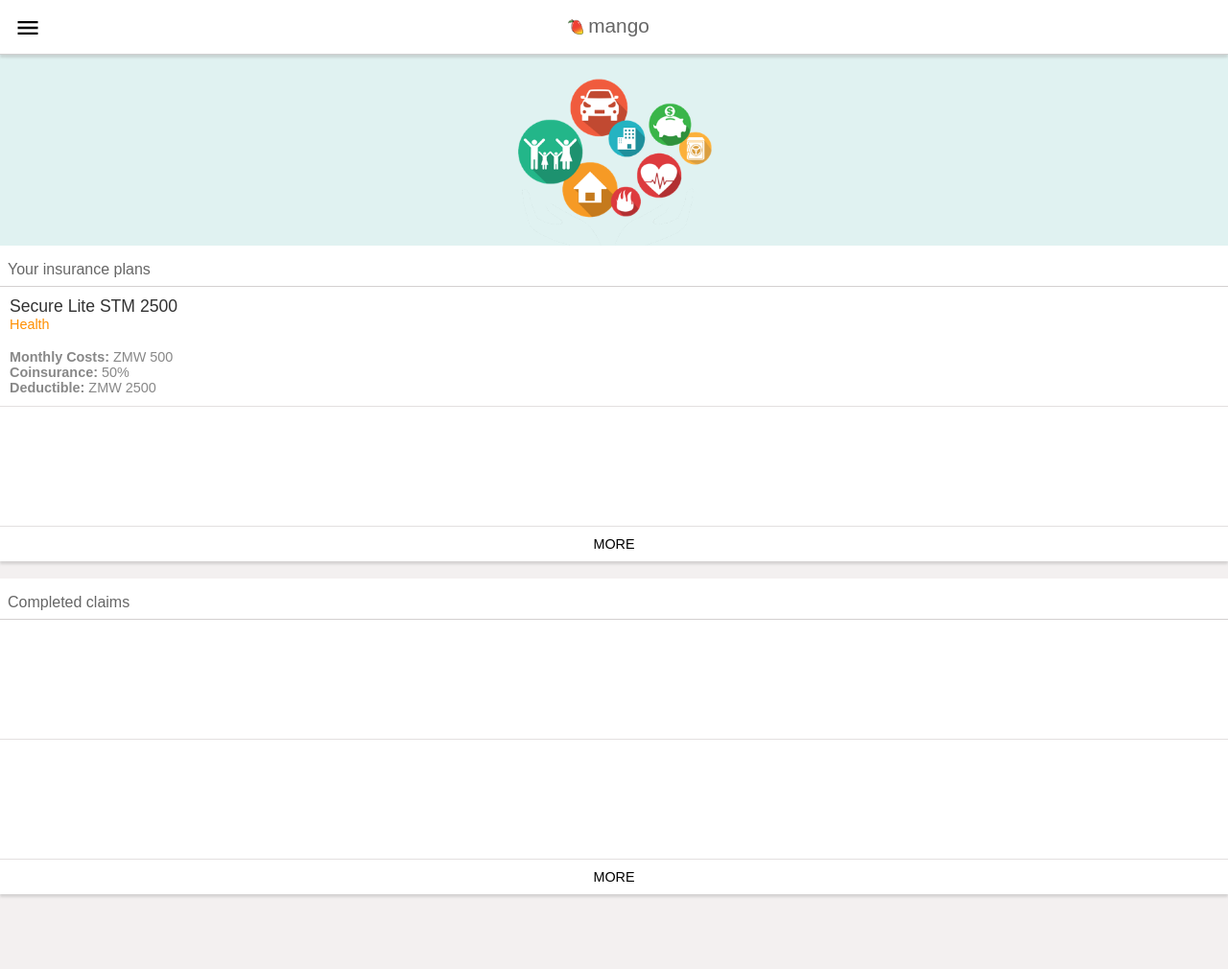
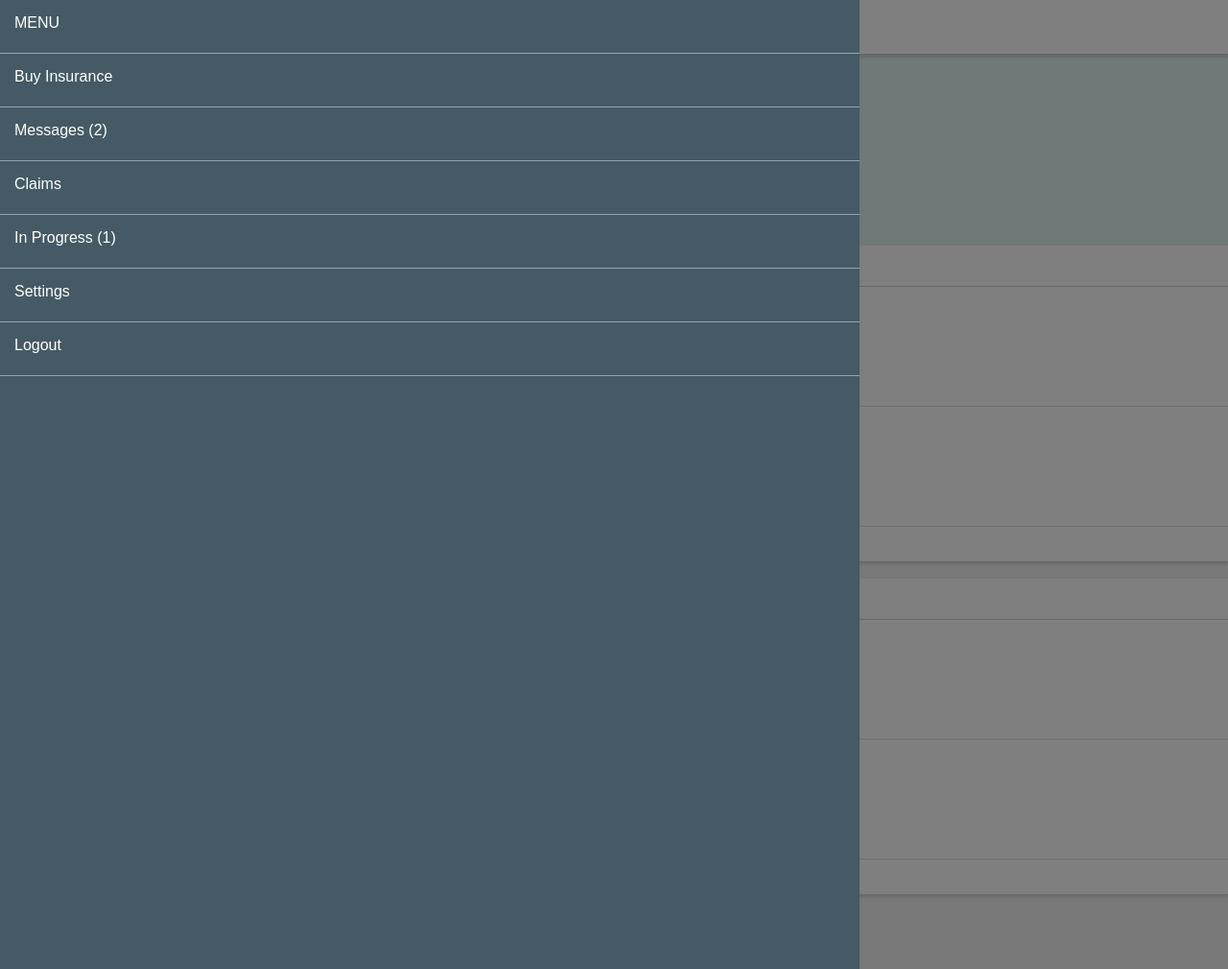
Before and after one commit to shimps/mango, a Django app: page / in a window 1280 px wide. Shown: the whole page at 96% size. Run offline with Django 3.2, Linux system fonts and the light colour scheme; parts of the project's set-up code (start-up, migrations or seed data) failed here and were passed over.

Commit message:
populated side meuu

```diff
--- a/mango/assets/base.css
+++ b/mango/assets/base.css
@@ -1,3 +1,49 @@
+#fader_box{
+	position:fixed;
+	width:100%;
+	height:100%;
+	background-color:#000000;
+	opacity:0.5;
+	top:0px;
+	left:0px;
+	z-index:4;
+	#display:none;
+}
+
+#side_menu{
+	position:fixed;
+	height:100%;
+	width:70%;
+	background-color:#455A64;
+	top:0px;
+	left:0px;
+	z-index:5;
+	font-family:'Arial';
+}
+
+#side_menu_title{
+	color:#FFFFFF;
+	width:100%;
+	box-sizing:border-box;
+	border-bottom:solid 1px #90A4AE;
+	padding:15px;
+	height:56px;
+	font-size:1em;
+}
+.side_menu_item{
+	color:#FFFFFF;
+	width:100%;
+	box-sizing:border-box;
+	border-bottom:solid 1px #90A4AE;
+	padding:15px;
+	height:56px;
+	font-size:1em;
+}
+
+.side_menu_item:active{
+	background-color:#81C784;
+}
+
 #status_bar{
 	top:0px;
 	left:0px;
--- a/mango/templates/base.html
+++ b/mango/templates/base.html
@@ -52,6 +52,34 @@
 
 </div>
 
+<div id="fader_box">
+
+</div>
+
+<div id="side_menu">
+<div id="side_menu_title">
+MENU
+</div>
+<div class="side_menu_item">
+Buy Insurance
+</div>
+<div class="side_menu_item">
+Messages (2)
+</div>
+<div class="side_menu_item">
+Claims
+</div>
+<div class="side_menu_item">
+In Progress (1)
+</div>
+<div class="side_menu_item">
+Settings
+</div>
+<div class="side_menu_item">
+Logout
+</div>
+</div>
+
 </body>
 
 </html>
```
